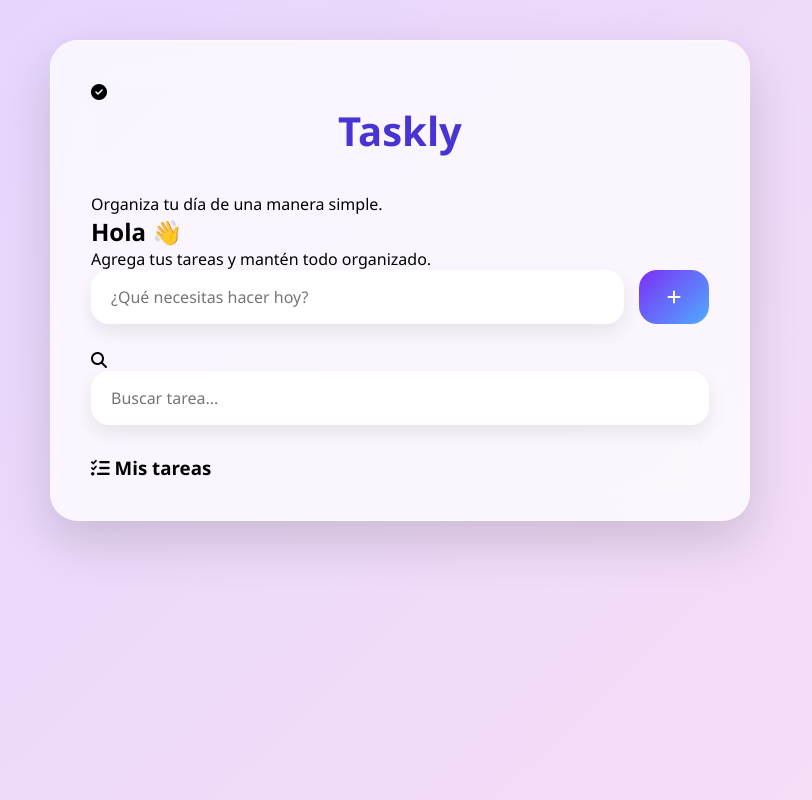
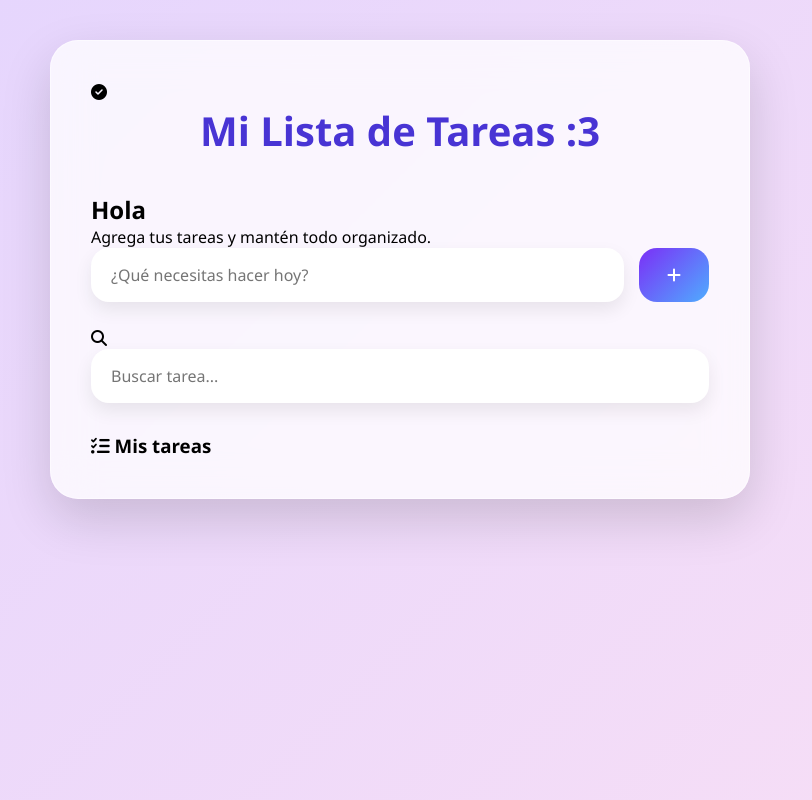
Before and after one commit to estefanydelaapozo-lgtm/todo-list-vps, a plain HTML site: page frontend/index.html in a window 1280 px wide. Shown: the whole page, without its empty margins (240-1052 px from the left). Drawn offline with Linux system fonts and the light colour scheme; no server answers.

Commit message:
Update index.html

```diff
--- a/frontend/index.html
+++ b/frontend/index.html
@@ -39,11 +39,8 @@
 
         <div>
 
-            <h1>Taskly</h1>
+            <h1>Mi Lista de Tareas :3 </h1>
 
-            <p>
-                Organiza tu día de una manera simple.
-            </p>
 
         </div>
 
@@ -51,7 +48,7 @@
 
     <section class="welcome">
 
-        <h2>Hola 👋</h2>
+        <h2>Hola </h2>
 
         <p>
             Agrega tus tareas y mantén todo organizado.
```
